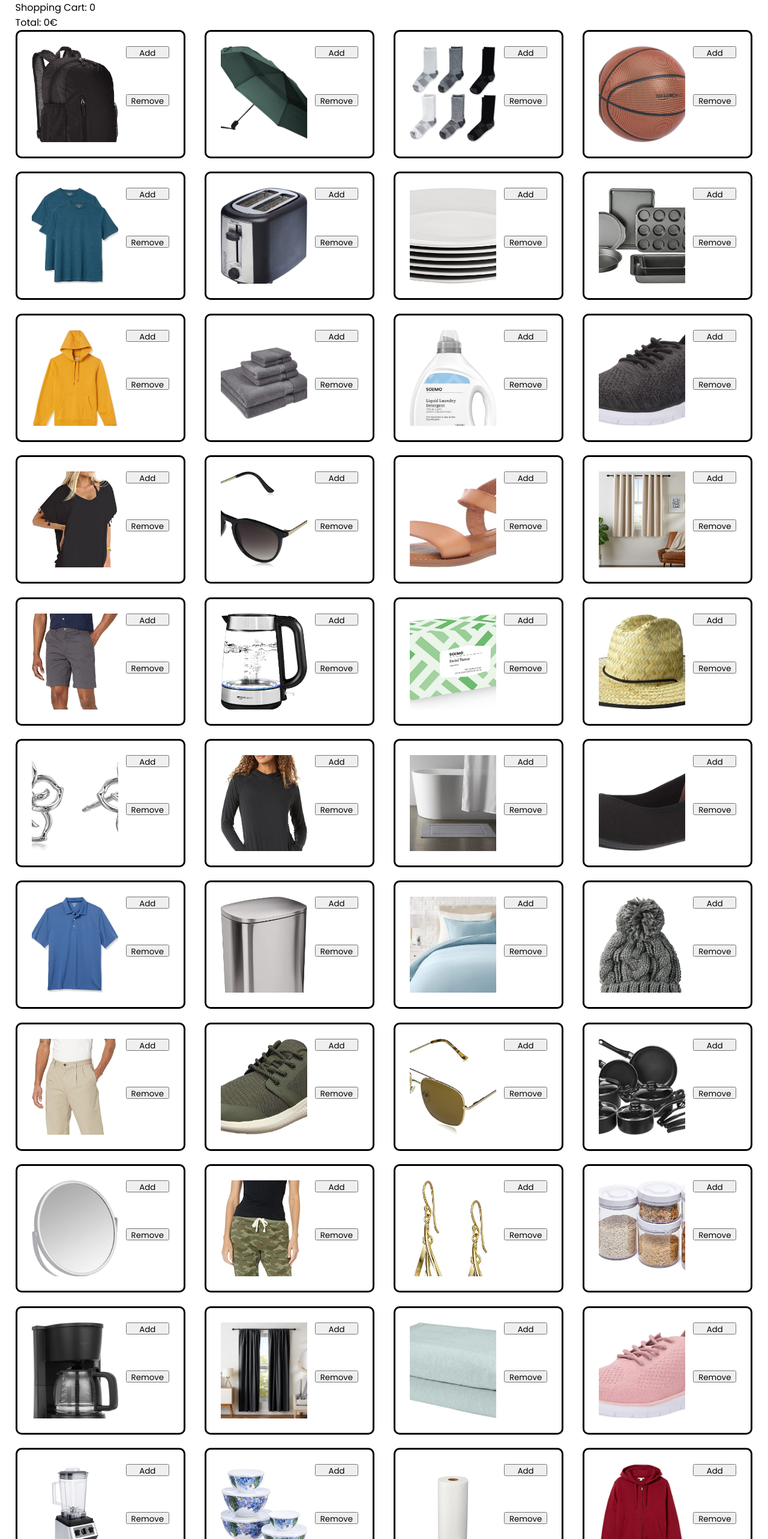
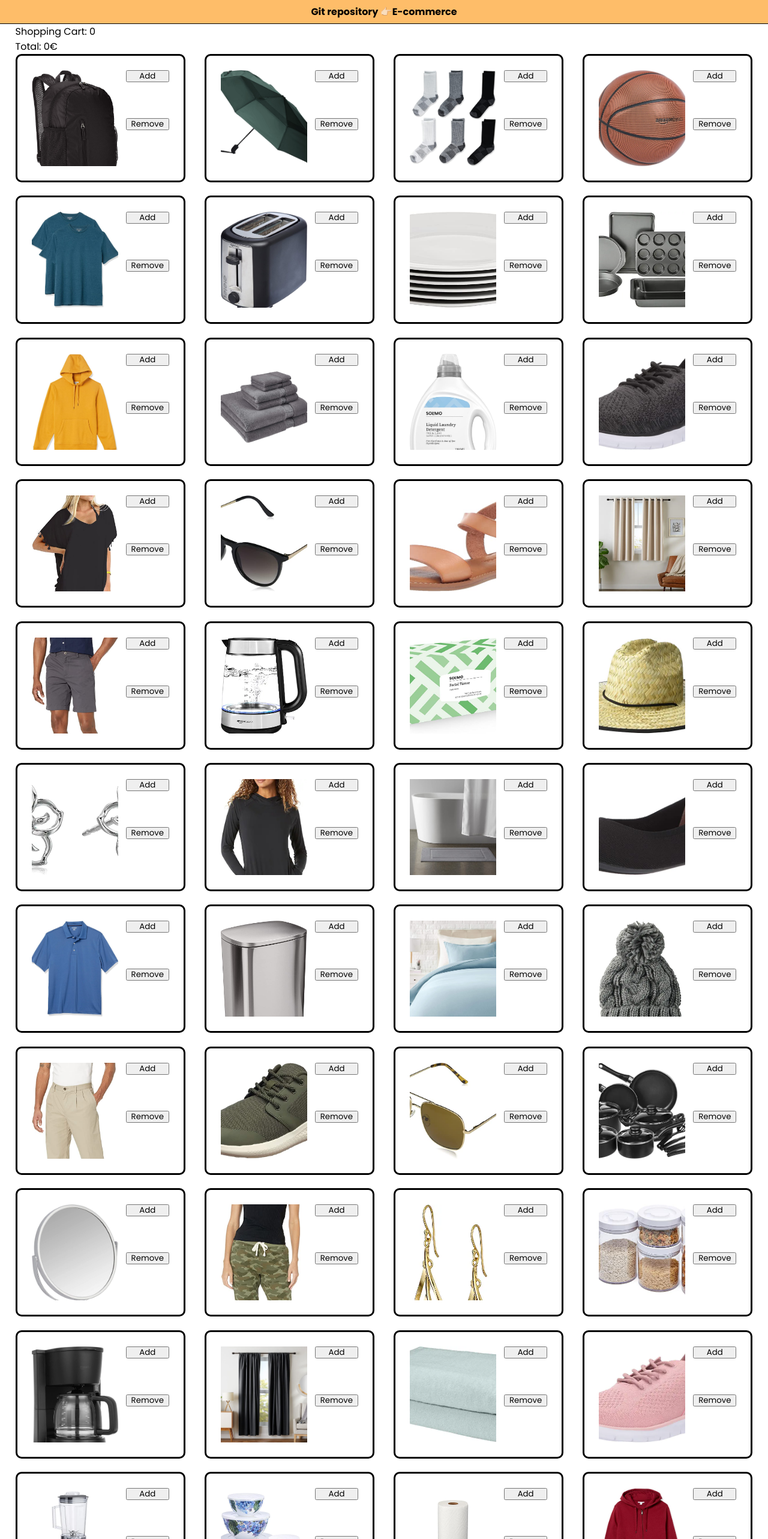
Before and after one commit to lorenzoVwebDev/E-commerce, a React (Create React App) app: page / in a window 1280 px wide. Shown: the top 2566 px of the page at 60% size. Built offline with nearby package versions, Linux system fonts and the light colour scheme.

Commit message:
updated product page

```diff
--- a/src/_mixin&variables.scss
+++ b/src/_mixin&variables.scss
@@ -17,3 +17,15 @@
   font-weight: 400;
   font-style: normal;
 }
+
+@mixin poppins-semibold() {
+  font-family: "Poppins", serif;
+  font-weight: 600;
+  font-style: normal;
+}
+
+@mixin poppins-bold() {
+  font-family: "Poppins", serif;
+  font-weight: 700;
+  font-style: normal;
+}
--- a/src/components/App/App.js
+++ b/src/components/App/App.js
@@ -2,9 +2,12 @@ import Product from '../Product/Product.js';
 
 function App() {
   return (
+    <>
+    <header>Git repository 👉🏻<a href="https://github.com/lorenzoVwebDev/E-commerce">E-commerce</a></header>
     <div className="App">
       <Product/>
     </div>
+    </>
   );
 }
 
--- a/src/components/Product/Product.js
+++ b/src/components/Product/Product.js
@@ -25,8 +25,8 @@ function Product() {
           <div className="product-buttons">
           <button onClick={() => {
             add(product, cart, setCart)
-          }}>Add</button>
-          <button onClick={() => remove(product, cart, setCart)}>Remove</button>
+          }}><span>Add</span></button>
+          <button onClick={() => remove(product, cart, setCart)}><span>Remove</span></button>
           </div>
           </div>
         )
--- a/src/index.scss
+++ b/src/index.scss
@@ -11,9 +11,22 @@
   @include poppins-regular();
 }
 
-body {
+.App {
   padding-left: 2vw;
   padding-right: 2vw;
+}
+
+header {
+  @include poppins-bold();
+  background-color: rgb(254, 189, 105);
+  height: 5vh;
+  display: flex;
+  justify-content: center;
+  align-items: center;
+  & a {
+    color: black;
+  }
+  border-bottom: solid 1px;
 }
 
 .products-wrapper {
@@ -49,6 +62,9 @@ body {
         height: 25%;
         padding-left: 0.3vw;
         padding-right: 0.3vw;
+        display: flex;
+        justify-content: center;
+        align-items: center;
       }
     }
   }
```
